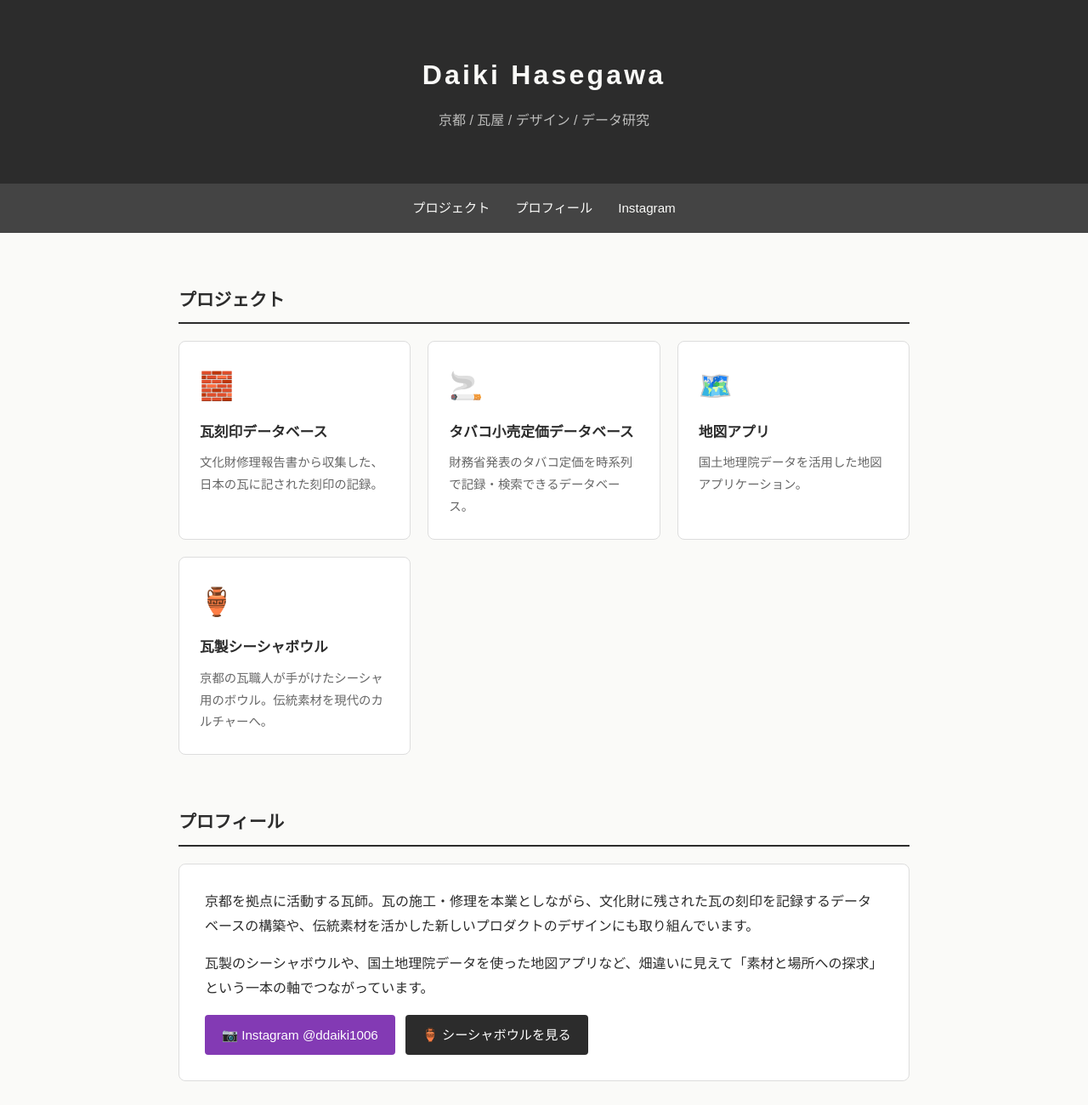
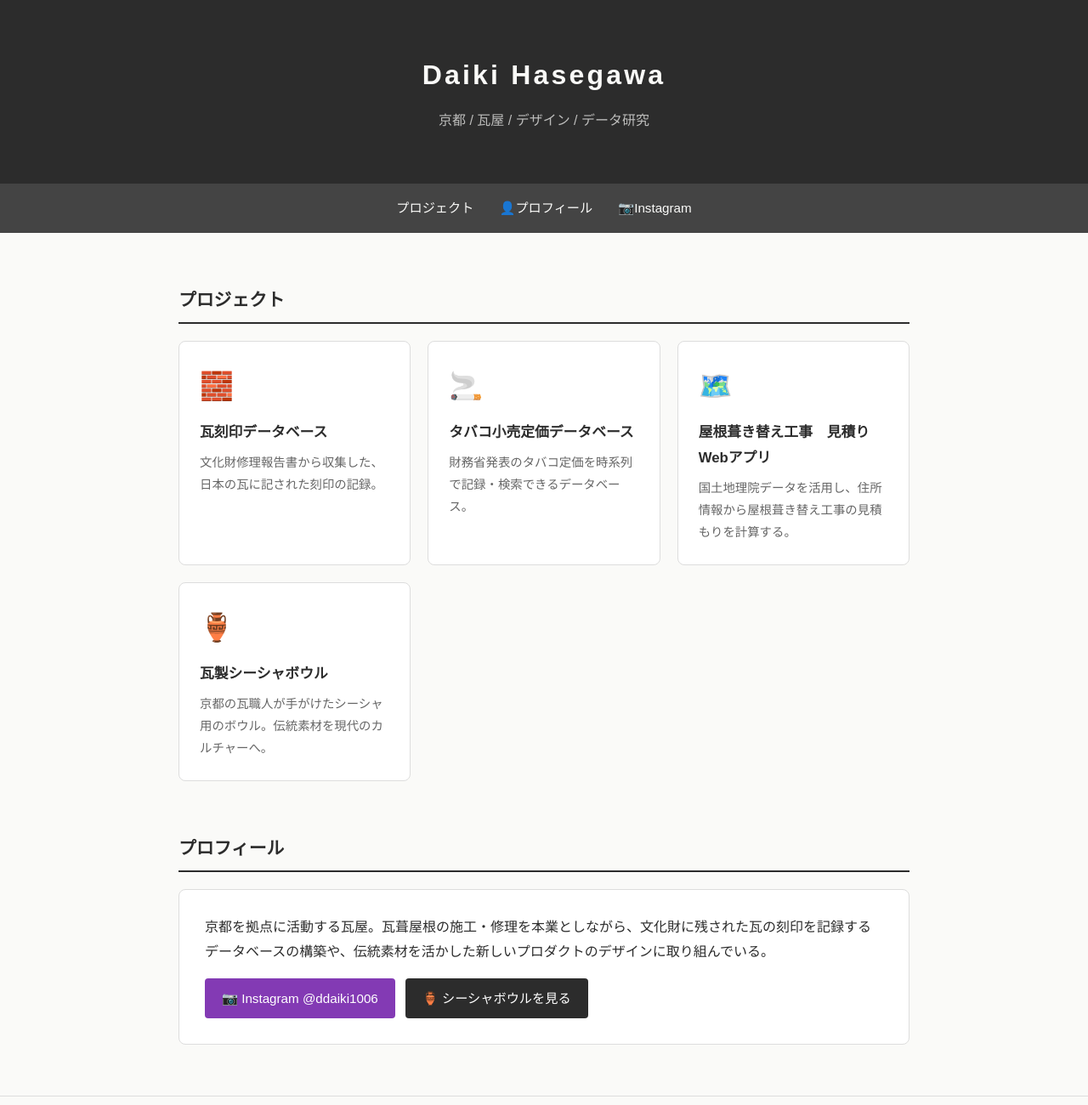
Before and after one commit to Ddaiki/Ddaiki.github.io, a plain HTML site: page index.html in a window 1280 px wide. Shown: the top 1300 px of the page at 85% size. Drawn offline with Linux system fonts and the light colour scheme.

Commit message:
Revise navigation and content in index.html
Updated profile and project descriptions with new content.

```diff
--- a/index.html
+++ b/index.html
@@ -138,8 +138,8 @@
 
 <nav>
   <a href="#projects">プロジェクト</a>
-  <a href="#about">プロフィール</a>
-  <a href="https://www.instagram.com/ddaiki1006" target="_blank">Instagram</a>
+  <a href="#about">👤プロフィール</a>
+  <a href="https://www.instagram.com/ddaiki1006" target="_blank">📷Instagram</a>
 </nav>
 
 <main>
@@ -162,8 +162,8 @@
 
       <a class="card" href="https://ddaiki.github.io/gsi-map-app" target="_blank">
         <div class="emoji">🗺️</div>
-        <h3>地図アプリ</h3>
-        <p>国土地理院データを活用した地図アプリケーション。</p>
+        <h3>屋根葺き替え工事　見積りWebアプリ</h3>
+        <p>国土地理院データを活用し、住所情報から屋根葺き替え工事の見積もりを計算する。</p>
       </a>
 
       <a class="card" href="https://www.aslaj.com/view/item/000000002058" target="_blank">
@@ -178,8 +178,7 @@
   <section class="section" id="about">
     <h2>プロフィール</h2>
     <div class="about">
-      <p>京都を拠点に活動する瓦師。瓦の施工・修理を本業としながら、文化財に残された瓦の刻印を記録するデータベースの構築や、伝統素材を活かした新しいプロダクトのデザインにも取り組んでいます。</p>
-      <p>瓦製のシーシャボウルや、国土地理院データを使った地図アプリなど、畑違いに見えて「素材と場所への探求」という一本の軸でつながっています。</p>
+      <p>京都を拠点に活動する瓦屋。瓦葺屋根の施工・修理を本業としながら、文化財に残された瓦の刻印を記録するデータベースの構築や、伝統素材を活かした新しいプロダクトのデザインに取り組んでいる。</p>
       <div class="links">
         <a class="btn instagram" href="https://www.instagram.com/ddaiki1006" target="_blank">
           📷 Instagram @ddaiki1006
```
